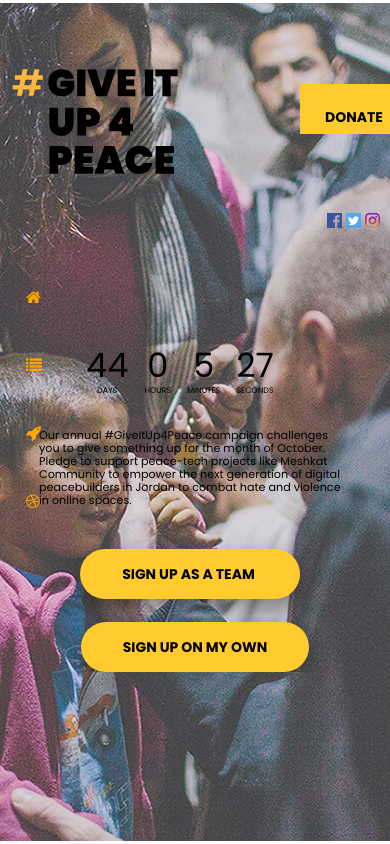
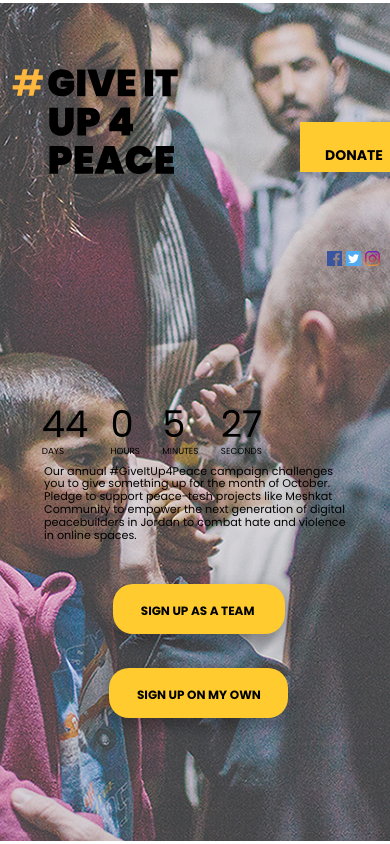
Before and after one commit to PeaceGeeksSociety/giveitup4peace2018, a plain HTML site: page index.html in a window 390 px wide. Shown: the top 844 px of the page. Drawn offline with nearby package versions, Linux system fonts and the light colour scheme; a script that the page names is missing; files whose address does not match are found by name.

Commit message:
polish alanding alignment, removal of sidebar nav

```diff
--- a/css/style.css
+++ b/css/style.css
@@ -24,32 +24,36 @@ body {
   overflow-x: hidden;
 }
 
-.active {
+/* .active {
     background-color: #ffb83d;
     padding: 5px;
     margin-right: 4%;
-}
+} */
 
 #p-container {
   margin-left: 15%;
   margin-right: 10%;
   max-width: 90%;
   max-height: 100vh;
+  overflow-x: hidden;
+  overflow-y: hidden;
+
 }
 
 #landing-paragraph {
-  margin-top: 10%;
-  font-size: 0.75em;
+  margin-top: 5%;
+  font-size: 0.9em;
   letter-spacing: 0.8;
+  margin-left: 5px;
+    overflow-y: hidden;
 }
 
 #b-container {
     margin-top: 5vh;
-    max-height: 100%;
 }
 
 #sign-up {
-  display: flex;
+  display: inline-block;
   background-color: #ffcb2f;
   border: none;
   color: black;
@@ -63,8 +67,6 @@ body {
   -moz-border-radius: 20px;
   -webkit-border-radius: 20px;
   border-radius: 20px;
-  height: 7vh;
-  width: 30vw;
 }
 
 /* - - - - - - - - - - - - landing visual asset styling   - - - - - - - - - - - - - - - */
@@ -80,6 +82,7 @@ body {
   background-color: #fff;
   background-image: url("../photos/GIU4P.jpg");
   background-position: center;
+  background-repeat: none;
 }
 
 #container {
@@ -96,20 +99,22 @@ body {
 
 #top-half {
   position: relative;
-  /* border: 2px solid blue; */
   width: 100%;
   height: 40vh;
-  margin-bottom: 5%;
+  margin-bottom: 10%;
+  margin-top: 4.5vh;
 }
 
 #bottom-half {
   position: relative;
   /* border: 2px solid black; */
   width: 100%;
-  height: 52vh;
-  max-height: 43vh;
-  margin-top: 8.5vh;
+  height: 80vh;
+  top:-4vh;
+  max-height: 52vh;
+  /* margin-top: 8.5vh; */
   overflow-y: scroll;
+  overflow-y: hidden;
   scroll-behavior:smooth;
 }
 
@@ -149,13 +154,14 @@ body {
   bottom:0;
   width: 35vw;
   height: 100%;
-  left:-10vw;
-  top: 1.7em;
+  left:-5vw;
+  top: 1em;
   background-image: url("../photos/LOGO.svg");
   background-repeat: no-repeat;
   background-position: left;
   transform: scale(1.05);
   z-index: 3;
+  /* border: 1px solid red; */
 }
 
 #launch-date {
@@ -177,6 +183,13 @@ body {
 
 /* - - - - - - - - - - - - media queries  - - - - - - - - - - - - - - - */
 
+@media all and (max-width: 880px) {
+    #sign-up {
+
+      height: 10px;
+    }
+}
+
 
 @media all and (max-width: 760px) {
 
@@ -190,23 +203,12 @@ body {
       background-image: url("../photos/LOGO.svg");
       background-repeat: no-repeat;
       background-position: left;
-      z-index: 3;
+      z-index: 4;
       /* border: 2px solid red; */
     }
 
     #logo-big {
       display: none;
-    }
-
-
-    #countdown {
-      width: 100%;
-      text-align: center;
-      position: absolute;
-      right: 0;
-      display: flex;
-      align-items: center;
-      justify-content: center;
     }
 
     .landing-visual{
@@ -229,7 +231,6 @@ body {
   #p-container {
     margin-left: 10%;
     margin-right: 10%;
-    margin-top: 0vh;
     max-width: 95%;
     overflow-y: hidden;
   }
@@ -250,35 +251,31 @@ body {
 
 
 /* - - - - - - - - - - - - countdown - - - - - - - - - - - - - - - */
-/*
+
 #countdown {
-  display: inline-block;
-  position: absolute;
-  bottom: 0vh;
-  right: 2vw;
-  max-width: 280px;
-  height: 8vh;
   transform: scale(1.1);
+  /* border: 2px solid red; */
+  margin-left: 3%;
 }
- */
+
 
  #count-wrapper {
    width: 50%;
    height: auto;
-   border: 1px solid black;
+   /* border: 1px solid black; */
  }
 
-  #countdown {
+  /* #countdown {
     color: #000;
     text-align: center;
     position: absolute;
-    top: 40vh;
+    top: 42vh;
     height:10%;
-    right: 15px;
+    right: 20.1vw;
     display: flex;
     align-items: center;
     justify-content: center;
-  }
+  } */
 
     li {
       display: inline-block;
@@ -399,6 +396,7 @@ body {
 
 /*------------------------------------------------------------------*/
 
+
 html, body, .page {
   width: 100vw;
   height: 100vh;
@@ -423,9 +421,9 @@ html, body, .page {
   left: 200%;
 }
 
-#p2 { background: salmon; }
+#p2 { background: gold; }
 #p3 { background: gold; }
-#p4 { background: deeppink; }
+#p4 { background: white; }
 
 #t2:target #p2,
 #t3:target #p3,
@@ -487,19 +485,33 @@ ul .icon:hover {
   -o-transform: scale(1.2) !important;
 }
 
-ul {
+/* ul {
   position: fixed;
   z-index: 1;
   top:30vh;
   bottom: 0;
-  left: 0;
   margin: auto;
   height: auto;
   width: 6%;
   padding: 10px;
   text-align: center;
+ } */
 
+#uno {
+   /* background-image: url(../photos/.svg); */
  }
+
+#dos {
+    background-image: url(../photos/.svg);
+  }
+
+#tres {
+   background-image: url(../photos/.svg);
+ }
+
+#cuatro {
+  background-image: url(../photos/.svg);
+}
 
 #menu .icon {
   margin: 10px 0;
@@ -583,3 +595,15 @@ ul {
   -o-transform: translateX(0) !important;
   /* transition-delay: 0.5s; */
 }
+
+
+/* ------------------------------------IG WIDGET --------------------------------------*/
+#ig-widget-container{
+  position: absolute;
+  width: 70vw;
+  height: 65%;
+  overflow:scroll;
+  margin-left: 10%;
+  margin-right: 5%;
+  margin-top: 30vh;
+}
--- a/index.html
+++ b/index.html
@@ -8,7 +8,7 @@
     <link rel="stylesheet" href="css/style.css">
     <link rel="stylesheet" href="https://cdnjs.cloudflare.com/ajax/libs/normalize/5.0.0/normalize.min.css">
     <link rel='stylesheet' href='https://cdnjs.cloudflare.com/ajax/libs/font-awesome/4.3.0/css/font-awesome.css'>
-    <!-- <script type="text/javascript" src="js/countdown.js"></script> -->
+    <!-- <script src="https://cdnjs.cloudflare.com/ajax/libs/jquery/1.12.3/jquery.min.js"></script> -->
     <script src="dist/yscountdown.min.js"></script>
     <script  src="js/yscountdown.js"></script>
   </head>
@@ -21,9 +21,7 @@
 
       <!-- VISUAL ASSET (Video teaser OR Image)-->
       <div class="landing-visual"></div>
-
       <div id="logo-small"></div>
-
 
             <!-- ~~~~~~~~~~~~~~~~~~~~~~~ MAIN CONTENT ~~~~~~~~~~~~~~~~~~~~~~~~~~~~``-->
 
@@ -32,12 +30,12 @@
             <div class="ct" id="t3">
               <div class="ct" id="t4">
                 <div class="ct" id="t5">
-                  <ul id="menu">
+                  <!-- <ul id="menu">
                   <a href="#t1"><li class="icon fa fa-home" id="uno"></li></a>
-                  <a href="#t2"><li class="icon fa fa-list" id="dos"></li></a>
-                  <a href="#t3"><li class="icon fa fa-rocket" id="tres"></li></a>
-                  <a href="#t4"><li class="icon fa fa-dribbble" id="cuatro"></li></a>
-                  </ul>
+                  <a href="#t2"><li class="icon fa fa-question" id="dos"></li></a>
+                  <a href="#t3"><li class="icon fa fa-slideshare" id="tres"></li></a>
+                  <a href="#t4"><li class="icon fa fa-users" id="cuatro"></li></a>
+                  </ul> -->
                 <div class="page" id="p1">
           <!-- ~~~~~~~~~~~~~~~~~~~ LANDING PAGE / ABOUT ------------------------------------------------------------->
 
@@ -54,11 +52,15 @@
 
                <!-- TOP HALF CONTENT (Logo, Donate Button, Social Media, Nav Bar, Countdown)-->
                <div id="top-half">
+
                            <div id="logo-big"></div>
+
+
+
                   <!-- TODO: Change button class background image to an SVG -->
                  <div id="donate-btn">
 
-                     <button class="donate"> DONATE </button>
+                     <a href="https://peacegeeks.org/donate"><button class="donate"> DONATE </button></a>
 
                  </div>
 
@@ -69,7 +71,7 @@
                            <div class="sm-icons" id="tw">&nbsp;</div>
                    </div>
 
-                   <div id="countdown">
+                   <!-- <div id="countdown">
 
                        <li><span id="days">0</span>days</li>
                        <li><span id="hours">0</span>Hours</li>
@@ -99,7 +101,7 @@
                            secondsElement.textContent = remaining.seconds;
 
                          });
-                    </script>
+                    </script> -->
 
               </div>
 
@@ -114,17 +116,52 @@
 
                  <!-- BOTTOM HALF CONTENT (Content Copy and related assets)-->
                  <div id="bottom-half">
+
+
                    <div id="p-container">
 
-                     <p id="landing-paragraph">Our annual #GiveItUp4Peace campaign challenges you to give something up for the month of October. Pledge to support peace-tech projects like Meshkat Community to empower the next generation of digital peacebuilders in Jordan to combat hate and violence in online spaces.
+                     <div id="countdown">
+
+                                   <li><span id="days">0</span>days</li>
+                                   <li><span id="hours">0</span>Hours</li>
+                                   <li><span id="minutes">0</span>Minutes</li>
+                                   <li><span id="seconds">0</span>Seconds</li>
+
+                               </div>
+
+                          <script>
+
+                              var daysElement = document.querySelector("#days");
+                              var hoursElement = document.querySelector("#hours");
+                              var minutesElement = document.querySelector("#minutes");
+                              var secondsElement = document.querySelector("#seconds");
+                              var containerElement = document.querySelector("#countdown");
+                              var endDate = "2018/10/01"
+
+                              var myCountDown = new ysCountDown(endDate, function (remaining, finished) {
+
+                                if (finished) {
+                                  containerElement.textContent = "Expired";
+                                }
+
+                                daysElement.textContent = remaining.totalDays;
+                                hoursElement.textContent = remaining.hours;
+                                minutesElement.textContent = remaining.minutes;
+                                secondsElement.textContent = remaining.seconds;
+
+                              });
+                          </script>
+
+                     <p id="landing-paragraph">
+                       Our annual #GiveItUp4Peace campaign challenges you to give something up for the month of October. Pledge to support peace-tech projects like Meshkat Community to empower the next generation of digital peacebuilders in Jordan to combat hate and violence in online spaces.
                      </p>
 
                      <div id="b-container">
                          <center>
                            <!-- ~~~~~~~~~~~~ TYPEFORM BUTONS ~~~~~~~~~~~~~-->
-                                   <a class="typeform-share button" href="https://peacegeeks.typeform.com/to/FgTUBv" data-mode="popup" style="display:inline-flex;text-decoration:none;background-color:#FFCB2F;color:black;cursor:pointer;font-family:poppinsBold,Arial,sans-serif;font-size:14px;line-height:50px;text-align:center;margin-right:10px;height:50px;padding:0px 33px;border-radius:25px;max-width:100%;white-space:nowrap;overflow:hidden;text-overflow:ellipsis;font-weight:bold;-webkit-font-smoothing:antialiased;-moz-osx-font-smoothing:grayscale;  box-shadow: 0 8px 16px 0 rgba(0,0,0,0.2), 0 6px 20px 0 rgba(0,0,0,0.19);margin-bottom:23px;" target="_blank">&nbsp; &nbsp;SIGN UP AS A TEAM &nbsp; &nbsp;</a> <script> (function() { var qs,js,q,s,d=document, gi=d.getElementById, ce=d.createElement, gt=d.getElementsByTagName, id="typef_orm_share", b="https://embed.typeform.com/"; if(!gi.call(d,id)){ js=ce.call(d,"script"); js.id=id; js.src=b+"embed.js"; q=gt.call(d,"script")[0]; q.parentNode.insertBefore(js,q) } })() </script>
+                                   <a class="typeform-share button" href="https://peacegeeks.typeform.com/to/FgTUBv" data-mode="popup" id="sign-up" target="_blank">&nbsp; &nbsp;SIGN UP AS A TEAM &nbsp; &nbsp;</a> <script> (function() { var qs,js,q,s,d=document, gi=d.getElementById, ce=d.createElement, gt=d.getElementsByTagName, id="typef_orm_share", b="https://embed.typeform.com/"; if(!gi.call(d,id)){ js=ce.call(d,"script"); js.id=id; js.src=b+"embed.js"; q=gt.call(d,"script")[0]; q.parentNode.insertBefore(js,q) } })() </script>
 
-                                   <a class="typeform-share button" href="https://peacegeeks.typeform.com/to/zYSUJY" data-mode="popup" style="display:inline-flex;text-decoration:none;background-color:#FFCB2F;color:black;cursor:pointer;font-family:poppinsBold,Arial,sans-serif;font-size:14px;line-height:50px;text-align:center;margin:0;height:50px;padding:0px 33px;border-radius:25px;max-width:100%;white-space:nowrap;overflow:hidden;text-overflow:ellipsis;font-weight:bold;-webkit-font-smoothing:antialiased;-moz-osx-font-smoothing:grayscale;  box-shadow: 0 8px 16px 0 rgba(0,0,0,0.2), 0 6px 20px 0 rgba(0,0,0,0.19);" target="_blank">&nbsp; &nbsp;SIGN UP ON MY OWN&nbsp; &nbsp;</a> <script> (function() { var qs,js,q,s,d=document, gi=d.getElementById, ce=d.createElement, gt=d.getElementsByTagName, id="typef_orm_share", b="https://embed.typeform.com/"; if(!gi.call(d,id)){ js=ce.call(d,"script"); js.id=id; js.src=b+"embed.js"; q=gt.call(d,"script")[0]; q.parentNode.insertBefore(js,q) } })() </script>
+                                   <a class="typeform-share button" href="https://peacegeeks.typeform.com/to/zYSUJY" data-mode="popup" id="sign-up"target="_blank">&nbsp; &nbsp;SIGN UP ON MY OWN&nbsp; &nbsp;</a> <script> (function() { var qs,js,q,s,d=document, gi=d.getElementById, ce=d.createElement, gt=d.getElementsByTagName, id="typef_orm_share", b="https://embed.typeform.com/"; if(!gi.call(d,id)){ js=ce.call(d,"script"); js.id=id; js.src=b+"embed.js"; q=gt.call(d,"script")[0]; q.parentNode.insertBefore(js,q) } })() </script>
 
                      <!-- <button id="sign-up">SIGN UP AS A TEAM </button>
                      <button id="sign-up">SIGN UP ON MY OWN</button> -->
@@ -137,21 +174,24 @@
         </div>
         <div class="page" id="p2">
           <!-- ~~~~~~~~~~~~~~~~~~~ HOW IT WORKS ------------------------------------------------------------->
-          <section class="icon fa fa-list"><span class="title">How It Works</span></section>
+          <section class="icon"><span class="title">How It Works</span></section>
         </div>
           <!-- ~~~~~~~~~~~~~~~~~~~ COMPANY TEAMS ------------------------------------------------------------->
         <div class="page" id="p3">
-          <section class="icon fa fa-rocket"><span class="title">Company Teams</span></section>
+          <section class="icon" ><span class="title">Company Teams</span></section>
         </div>
         <div class="page" id="p4">
           <!-- ~~~~~~~~~~~~~~~~~~~ PARTICIPANTS ------------------------------------------------------------->
-          <section class="icon fa fa-dribbble">
-            <span class="title">Participants</span>
-            <p class="hint">
-              <a href="https://dribbble.com/albertohartzet" target="_blank">Im ready to play, <span class="hint line-trough">invite me </span> find me</a>
-            </p>
+          <section class="icon">
+
 
           </section>
+
+          <div id="ig-widget-container">
+            <!-- InstaWidget -->
+        <a href="https://instawidget.net/v/tag/giveitup4peace" id="link-0f47882e9dba20641d239f2310fbb270776cd16304d35c13192814f26e9b056f">#giveitup4peace</a>
+        <script src="https://instawidget.net/js/instawidget.js?u=0f47882e9dba20641d239f2310fbb270776cd16304d35c13192814f26e9b056f&width=900px"></script>
+
         </div>
 
           </div>
```
Also changed, not shown: photos/HOW.svg (added), 1 other file.
